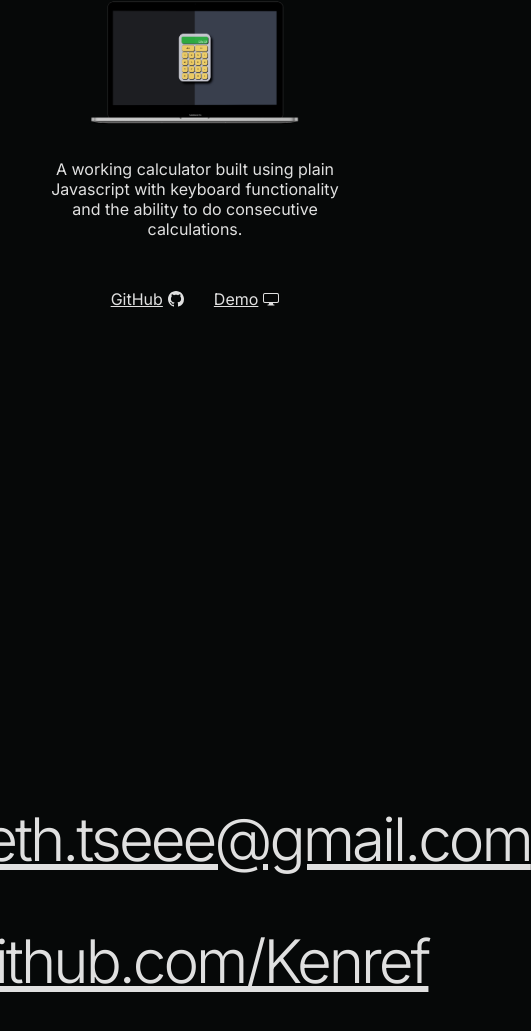
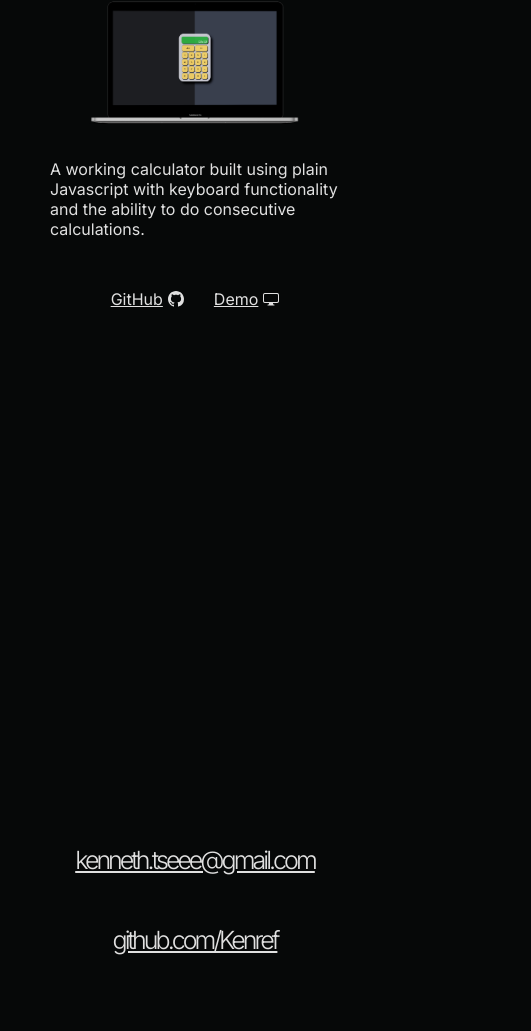
Before and after one commit to Kenref/portfolio-website-v2, a React (Vite) app: page / in a window 390 px wide. Shown: the part 1702-2733 px from the top of the page, 531 px wide, since content can reach past the window. Built offline with nearby package versions, Linux system fonts and the light colour scheme.

Commit message:
added responsiveness to contact section

```diff
--- a/src/App.css
+++ b/src/App.css
@@ -74,6 +74,19 @@ img {
 	padding: 10px;
 }
 
+.enlarge-effect {
+	font-size: 60px;
+	letter-spacing: -3px;
+	transition: 700ms ease;
+	font-variation-settings: "wght" 311;
+	color: var(--font-colour);
+}
+
+.enlarge-effect:hover {
+	font-variation-settings: "wght" 582;
+	letter-spacing: 1px;
+}
+
 @media (min-width: 1200px) {
 	.project-image {
 		margin-top: -70px;
@@ -104,6 +117,9 @@ img {
 	img {
 		width: 50px;
 	}
+	.enlarge-effect {
+		font-size: 25px;
+	}
 }
 .skill-tag {
 	background-color: rgba(255, 255, 255, 0.05);
@@ -116,16 +132,3 @@ img {
 	transform: scale(1.1);
 	transition: transform 0.3s ease;
 }
-
-.enlarge-effect {
-	font-size: 60px;
-	letter-spacing: -3px;
-	transition: 700ms ease;
-	font-variation-settings: "wght" 311;
-	color: var(--font-colour);
-}
-
-.enlarge-effect:hover {
-	font-variation-settings: "wght" 582;
-	letter-spacing: 1px;
-}
--- a/src/components/Project.jsx
+++ b/src/components/Project.jsx
@@ -36,9 +36,7 @@ const Project = ({ project }) => {
 				src={project.src}
 				alt={project.alt}
 			/>
-			<p style={{ marginBottom: "50px", textAlign: "center" }}>
-				{project.description}
-			</p>
+			<p style={{ marginBottom: "50px" }}>{project.description}</p>
 			<div
 				style={{
 					display: "flex",
@@ -98,6 +96,6 @@ const Project = ({ project }) => {
 	);
 };
 
-Project.propTypes = { project: PropTypes.array };
+Project.propTypes = { project: PropTypes.object };
 
 export default Project;
```
